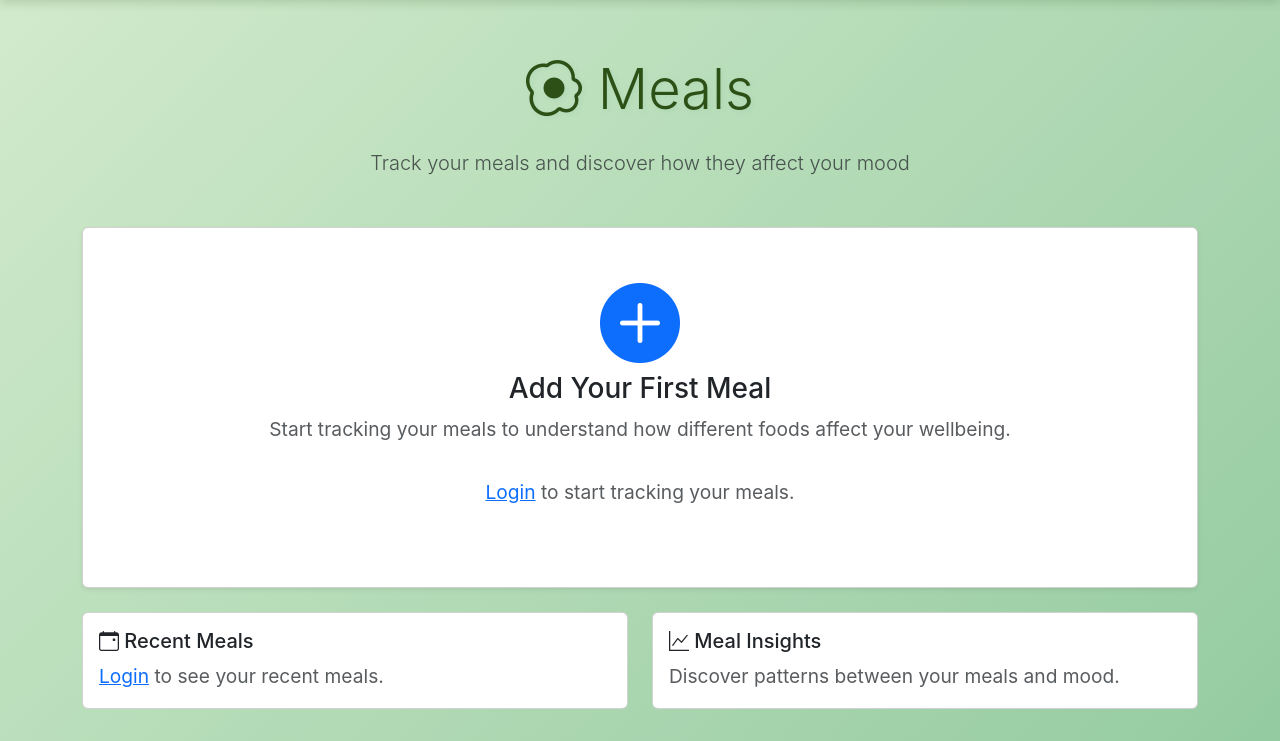
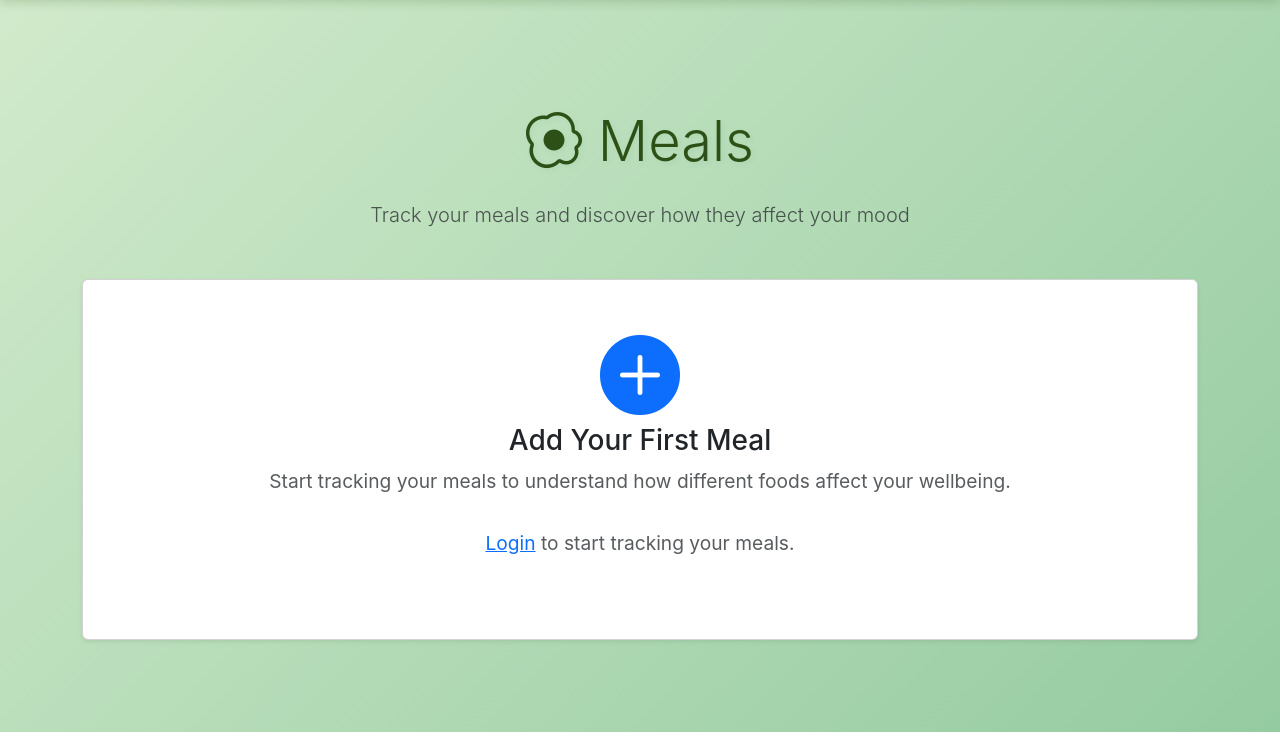
Before and after one commit to CeVauDe/foodmood, a Django app: page /meals/ in a window 1280 px wide. Shown: the part 68-809 px from the top of the page. Run offline with Django 5.2, Linux system fonts and the light colour scheme.

Commit message:
Only show add your first meal box when no meals for user

```diff
--- a/foodmood/meals/templates/meals/index.html
+++ b/foodmood/meals/templates/meals/index.html
@@ -16,39 +16,16 @@
         </div>
     </div>
 
-    <div class="row">
-        <div class="col-12">
-            <div class="card shadow-sm">
-                <div class="card-body text-center py-5">
-                    <i class="bi bi-plus-circle-fill display-1 text-primary mb-3"></i>
-                    <h3 class="card-title">Add Your First Meal</h3>
-                    <p class="card-text text-muted">
-                        Start tracking your meals to understand how different foods affect your wellbeing.
-                    </p>
-                    {% if user.is_authenticated %}
-                        <a href="{% url 'meals:create' %}" class="btn btn-primary btn-lg">
-                            <i class="bi bi-plus-lg"></i>
-                            Add Meal
-                        </a>
-                    {% else %}
-                        <p class="text-muted">
-                            <a href="{% url 'users:login' %}">Login</a> to start tracking your meals.
-                        </p>
-                    {% endif %}
-                </div>
-            </div>
-        </div>
-    </div>
-
-    <div class="row mt-4">
-        <div class="col-md-6">
-            <div class="card h-100">
-                <div class="card-body">
-                    <h5 class="card-title">
-                        <i class="bi bi-calendar-event"></i>
-                        Recent Meals
-                    </h5>
-                    {% if user.is_authenticated and recent_meals %}
+    {% if user.is_authenticated and recent_meals %}
+        <!-- User has meals - show recent meals with add another button -->
+        <div class="row">
+            <div class="col-12">
+                <div class="card shadow-sm">
+                    <div class="card-body">
+                        <h5 class="card-title">
+                            <i class="bi bi-calendar-event"></i>
+                            Recent Meals
+                        </h5>
                         <div class="list-group list-group-flush">
                             {% for meal in recent_meals %}
                                 <div class="list-group-item px-0">
@@ -71,36 +48,40 @@
                             {% endfor %}
                         </div>
                         <div class="mt-3">
-                            <a href="{% url 'meals:create' %}" class="btn btn-outline-primary btn-sm">
+                            <a href="{% url 'meals:create' %}" class="btn btn-primary">
                                 <i class="bi bi-plus"></i>
                                 Add Another Meal
                             </a>
                         </div>
-                    {% else %}
-                        <p class="card-text text-muted">
-                            {% if user.is_authenticated %}
-                                Your recently logged meals will appear here.
-                            {% else %}
-                                <a href="{% url 'users:login' %}">Login</a> to see your recent meals.
-                            {% endif %}
-                        </p>
-                    {% endif %}
+                    </div>
                 </div>
             </div>
         </div>
-        <div class="col-md-6">
-            <div class="card h-100">
-                <div class="card-body">
-                    <h5 class="card-title">
-                        <i class="bi bi-graph-up"></i>
-                        Meal Insights
-                    </h5>
-                    <p class="card-text text-muted">
-                        Discover patterns between your meals and mood.
-                    </p>
+    {% else %}
+        <!-- User has no meals or is not authenticated - show add first meal -->
+        <div class="row">
+            <div class="col-12">
+                <div class="card shadow-sm">
+                    <div class="card-body text-center py-5">
+                        <i class="bi bi-plus-circle-fill display-1 text-primary mb-3"></i>
+                        <h3 class="card-title">Add Your First Meal</h3>
+                        <p class="card-text text-muted">
+                            Start tracking your meals to understand how different foods affect your wellbeing.
+                        </p>
+                        {% if user.is_authenticated %}
+                            <a href="{% url 'meals:create' %}" class="btn btn-primary btn-lg">
+                                <i class="bi bi-plus-lg"></i>
+                                Add Meal
+                            </a>
+                        {% else %}
+                            <p class="text-muted">
+                                <a href="{% url 'users:login' %}">Login</a> to start tracking your meals.
+                            </p>
+                        {% endif %}
+                    </div>
                 </div>
             </div>
         </div>
-    </div>
+    {% endif %}
 </div>
 {% endblock %}
```
